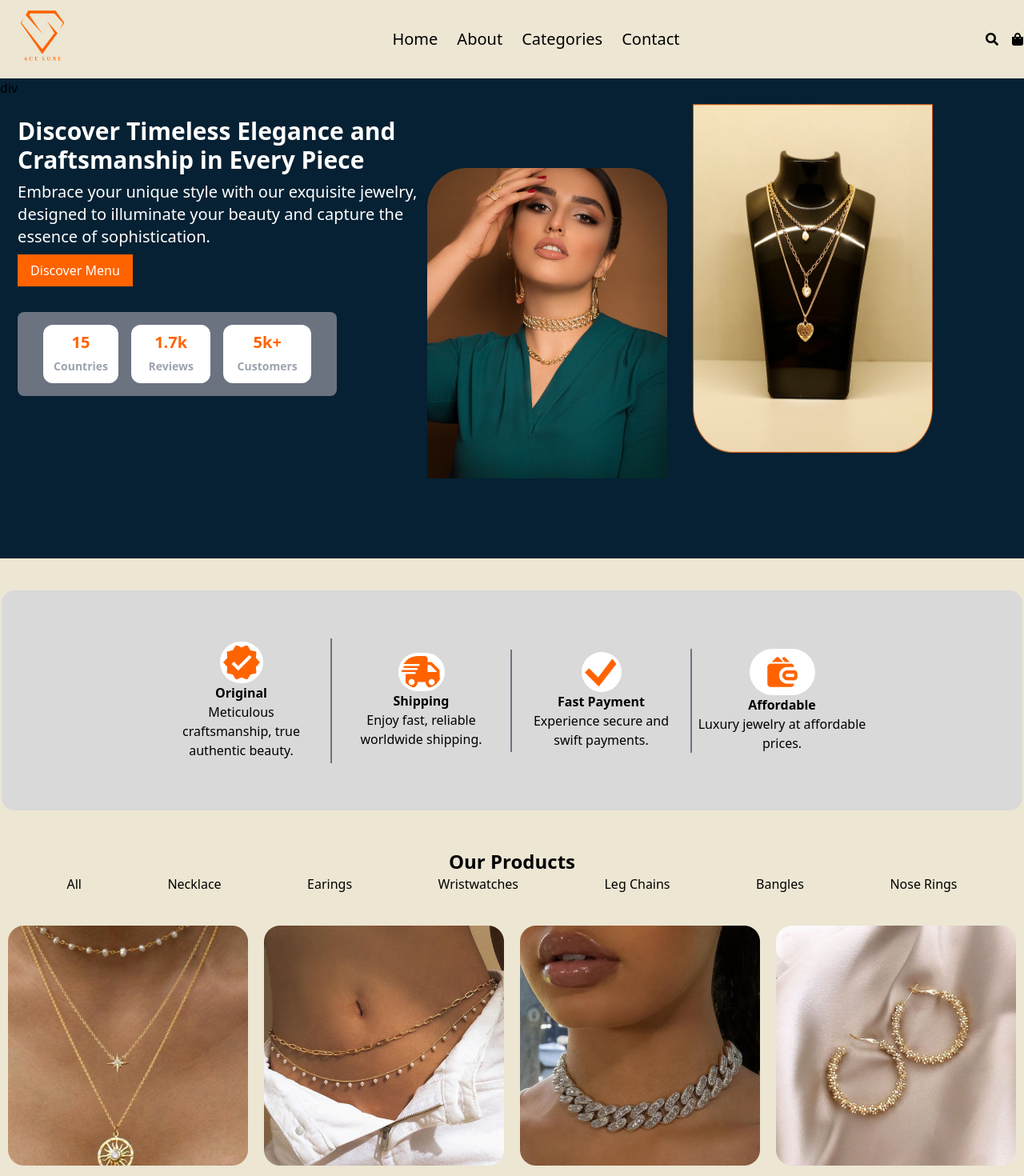
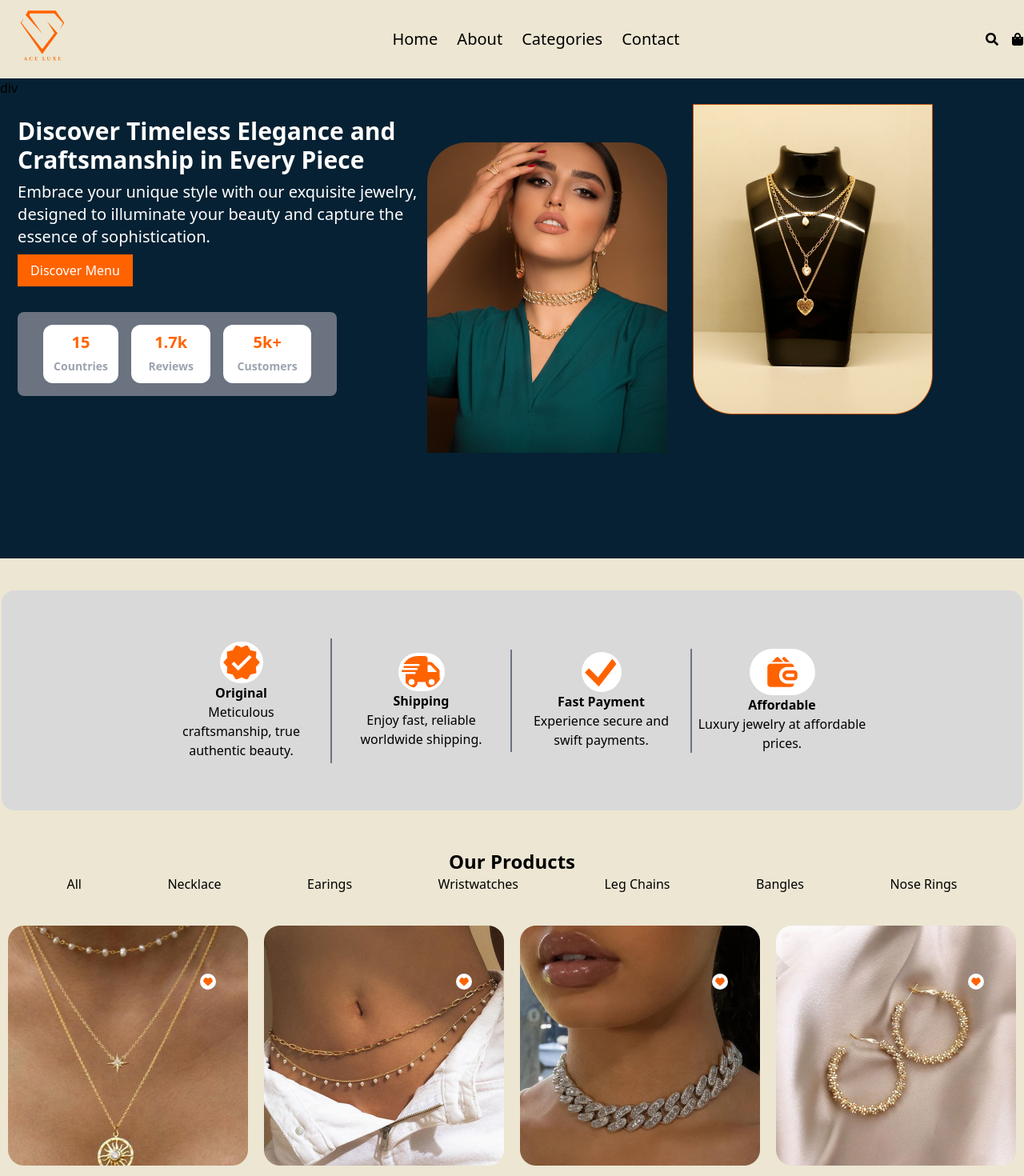
Before and after one commit to Jamon745/Timbu-online-store, a React (Vite) app: page / in a window 1280 px wide. Shown: the top 1470 px of the page at 80% size. Built offline with nearby package versions, Linux system fonts and the light colour scheme.

Commit message:
Favorite Updated

```diff
--- a/src/Components/Banner.jsx
+++ b/src/Components/Banner.jsx
@@ -36,11 +36,11 @@ const Banner = () => {
             src={BannerImg2}
             width="300px"
             height="388px"
-            className="mt-28 mb-8"
+            className="mt-20 mb-8"
             alt=""
           />
           <img src={BannerImg1} width="300px"
-            height="388px" className="mt-8 mb-16" alt="" />
+            height="388px" className="mt-8 mb-20" alt="" />
         </div>
       </header>
     </div>
--- a/src/Components/Pages/Products.jsx
+++ b/src/Components/Pages/Products.jsx
@@ -3,7 +3,7 @@ import Vector2 from "../../assets/Images/fa-solid_shipping-fast.png";
 import Vector3 from "../../assets/Images/subway_tick.png";
 import Vector4 from "../../assets/Images/flowbite_wallet-solid.png";
 import { ProductData } from "./ProductData";
-import { FaBagShopping } from "react-icons/fa6";
+import { FaBagShopping, FaHeart } from "react-icons/fa6";
 
 const Products = () => {
   return (
@@ -70,6 +70,7 @@ const Products = () => {
             {ProductData.map((data) => (
                   <div key={data.id} className="mx-auto mt-10">
                         <img src={data.img} width="300px" height="300px" alt="" />
+                        < FaHeart className="text-primary text-xl hover:translate-y-1 bg-white rounded-full p-1 absolute -mt-60 ml-60"/>
                         <p className="flex items-center justify-between mt-3">{data.description} <FaBagShopping className="text-primary/50 bg-white rounded-full p-1 text-xl"/></p>
                         <h3 className="font-semibold">{data.price}</h3>
                   </div>
```
